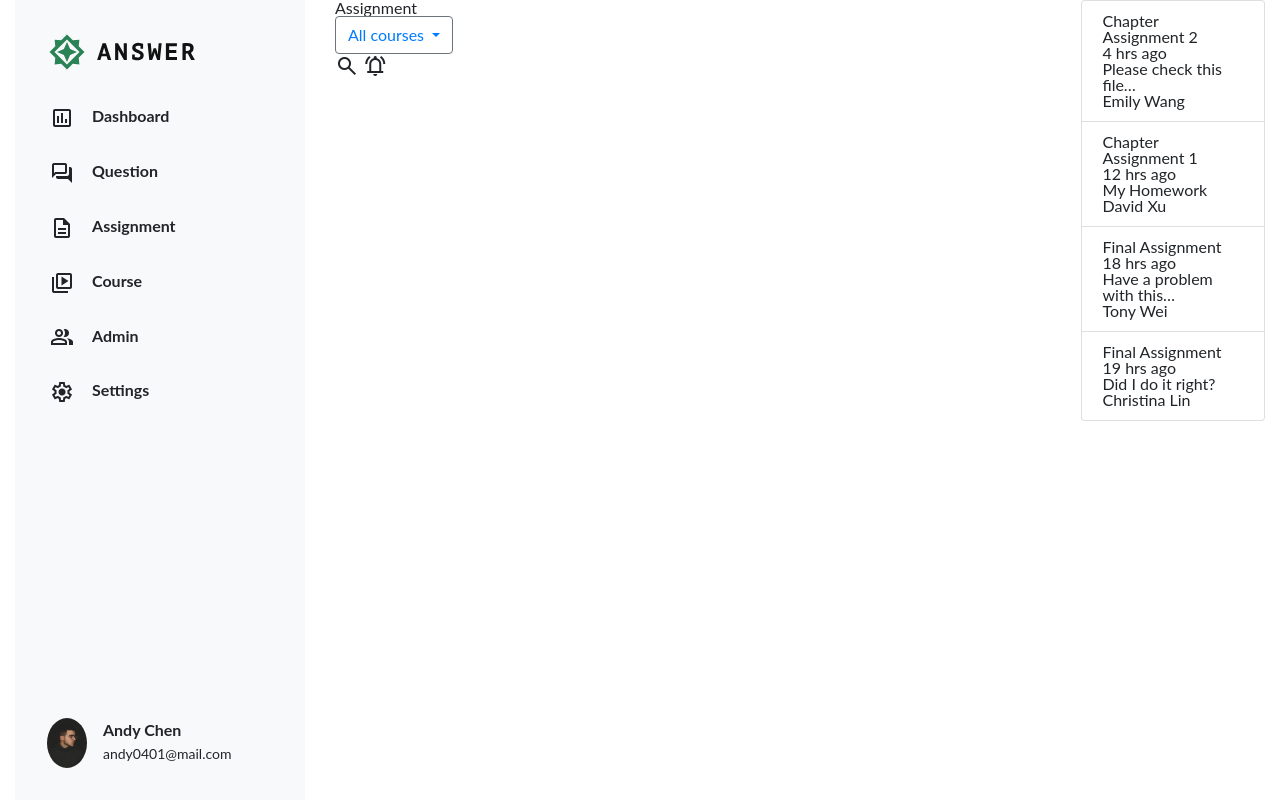
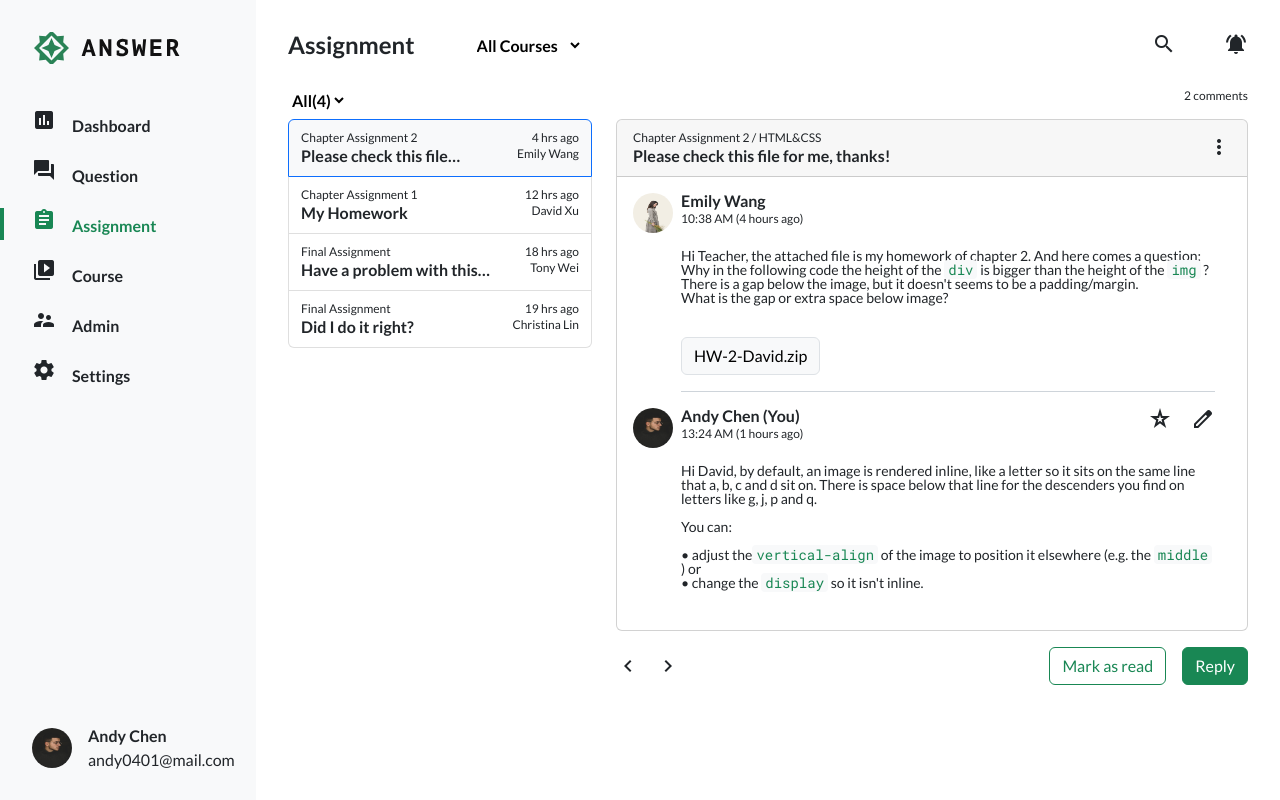
Before and after one commit to Raythomas4721/week_5_bs, a plain HTML site: page index.html in a window 1280 px wide. Drawn offline with nearby package versions, Linux system fonts and the light colour scheme.

Commit message:
Update 2022-08-20T09:15:34.615Z

```diff
--- a/index.html
+++ b/index.html
@@ -6,134 +6,205 @@
   <meta name="viewport" content="width=device-width, initial-scale=1.0">
   <meta http-equiv="X-UA-Compatible" content="ie=edge">
   <title>首頁</title>
+  <link href="https://fonts.googleapis.com/icon?family=Material+Icons"
+  rel="stylesheet">
   <link rel="stylesheet" href="https://fonts.googleapis.com/css2?family=Material+Symbols+Outlined:opsz,wght,FILL,GRAD@20..48,100..700,0..1,-50..200" />
-  <link rel="stylesheet" href="https://fonts.googleapis.com/css2?family=Material+Symbols+Outlined:opsz,wght,FILL,GRAD@48,400,1,0" />
-  <link rel="stylesheet" href="https://cdn.jsdelivr.net/npm/bootstrap@4.6.2/dist/css/bootstrap.min.css" integrity="sha384-xOolHFLEh07PJGoPkLv1IbcEPTNtaed2xpHsD9ESMhqIYd0nLMwNLD69Npy4HI+N" crossorigin="anonymous">
+  <link href="https://cdn.jsdelivr.net/npm/bootstrap@5.2.0/dist/css/bootstrap.min.css" rel="stylesheet" integrity="sha384-gH2yIJqKdNHPEq0n4Mqa/HGKIhSkIHeL5AyhkYV8i59U5AR6csBvApHHNl/vI1Bx" crossorigin="anonymous">
   <link rel="stylesheet" href="./assets/style/all.css">
 </head>
 
 <body>
-  <div class="container-fluid">
-    <div class="row h-100 ">
-      <div class="col-3 h-100">
-        <header class="d-flex flex-column justify-content-between">
-          <div>
-            <h1><a href="#"><img src="./assets/images/logo-ANSWER.svg" alt="Logo"></a></h1>
-          <ul class="nav d-flex flex-column">
-            <li><a href="#"><span class="material-symbols-outlined">
-              insert_chart
-              </span>Dashboard</a></li>
-            <li><a href="#"><span class="material-symbols-outlined">
-              forum
-              </span>Question</a></li>
-            <li><a href="#"><span class="material-symbols-outlined">
-              description
-              </span>Assignment</a></li>
-            <li><a href="#"><span class="material-symbols-outlined">
+  <header class="d-flex flex-column justify-content-between bg-light ">
+    <nav class="nav flex-column">
+      <h1><a href="#">ANSWER</a></h1>
+      <a class="nav-link link-gray" href="#">
+        <span class="material-icons pe-3">
+          assessment
+        </span>Dashboard</a>
+      <a class="nav-link link-gray" href="#">
+        <span class="material-icons pe-3">
+          question_answer
+          </span>Question</a>
+      <a class="nav-link link-gray active " href="#"><span class="material-icons pe-3">
+        assignment
+        </span>Assignment</a>
+      <a class="nav-link link-gray" href="#">
+        <span class="material-icons pe-3">
           video_library
-              </span>Course</a></li>
-            <li><a href="#"><span class="material-symbols-outlined">
-              group
-              </span>Admin</a></li>
-            <li><a href="#"><span class="material-symbols-outlined">
+          </span>Course</a>
+      <a class="nav-link link-gray" href="#"><span class="material-icons pe-3">
+        supervisor_account
+        </span>Admin</a>
+      <a class="nav-link link-gray" href="#"><span class="material-icons pe-3">
         settings
-              </span>Settings</a></li>
+        </span>Settings</a>
+    </nav>
+    <div class="user d-flex ">
+      <img src="./assets/images/andychen.jpeg" alt="Andy">
+      <div class="d-flex flex-column justify-content-between">
+        <h3>Andy Chen</h3>
+        <p class="fw-normal">andy0401@mail.com</p>
+      </div>
+
+    </div>
+  </header>
+
+
+<main>
+  <div class="container">
+    <div class="content-header d-flex justify-content-between align-items-center">
+      <div class="d-flex align-items-center">
+        <h2 class="fw-bold fs-4 me-6 mb-0">Assignment</h2>
+        <select class="px-2 border-0 bg-transparent fw-bold">
+          <option value="Courses">All Courses</option>
+          <option value="M">Math</option>
+          <option value="E">English</option>
+          <option value="H">History</option>
+        </select>
+      </div>
+      <ul class="list-unstyled d-flex mb-0">
+        <li>
+          <a href="#" class="d-block me-4">
+            <span class="material-icons">search</span>
+          </a>
+        </li>
+        <li>
+          <a href="#">
+            <span class="material-icons">notifications_active</span>
+          </a>
+        </li>
       </ul>
     </div>
-          <div class="user d-flex">
-            <img src="./assets/images/andychen.jpeg" alt="andy">
+    <div class="allBar d-flex justify-content-between mb-2">
+      <select class="border-0 bg-transparent fw-bold">
+        <option value="All">All(4)</option>
+        <option value="1">1</option>
+        <option value="2">2</option>
+        <option value="3">3</option>
+      </select>
+      <p>2 comments</p>
+    </div>
+    <div class="row">
+      <div class="col-md-4">
+        <div class="list-group">
+          <a href="#" class="list-group-item list-group-item-action active" aria-current="true">
+            <div class="d-flex justify-content-between mb-1">
+              <h3>Chapter Assignment 2</h3>
+              <span>4 hrs ago</span>
+            </div>
+            <div class="d-flex justify-content-between">
+              <p>Please check this file…</p>
+              <span>Emily Wang</span>
+            </div>
+          </a>
+          <a href="#" class="list-group-item list-group-item-action">
+            <div class="d-flex justify-content-between mb-1">
+              <h3>Chapter Assignment 1</h3>
+              <span>12 hrs ago</span>
+            </div>
+            <div class="d-flex justify-content-between">
+              <p>My Homework</p>
+              <span>David Xu</span>
+            </div>
+          </a>
+          <a href="#" class="list-group-item list-group-item-action">
+            <div class="d-flex justify-content-between mb-1" >
+              <h3>Final Assignment</h3>
+              <span>18 hrs ago</span>
+            </div>
+            <div class="d-flex justify-content-between">
+              <p>Have a problem with this…</p>
+              <span>Tony Wei</span>
+            </div>
+          </a>
+          <a class="list-group-item list-group-item-action">
+            <div class="d-flex justify-content-between mb-1">
+              <h3>Final Assignment</h3>
+              <span>19 hrs ago</span>
+            </div>
+            <div class="d-flex justify-content-between">
+              <p>Did I do it right?</p>
+              <span>Christina Lin</span>
+            </div>
+          </a>
+        </div>
+      </div>
+      <div class="col-md-8">
+        <div class="card">
+          <div class="card-header d-flex justify-content-between align-items-center ">
+            <div class="d-flex flex-column">
+              <h3>Chapter Assignment 2 / HTML&CSS</h3>
+              <p class="fw-bold">Please check this file for me, thanks!</p>
+            </div>
+            <a href="#"><span class="material-icons">
+              more_vert
+              </span></a>
+          </div>
+          <div class="card-body d-flex flex-column">
+            <div class="d-flex">
+              <div class="card-pic">
+                <img src="./assets/images/emilywang.jpeg" alt="emily">
+              </div>
               <div>
-              <h3>Andy Chen</h3>
-              <p>andy0401@mail.com</p>
+                <div class="card-title d-flex flex-column">
+                  <p class="fw-bold">Emily Wang</p>
+                  <span>10:38 AM (4 hours ago)</span>
+                </div>
+                <p class="card-text">Hi Teacher, the attached file is my homework of chapter 2. And here comes a question: Why in the following code the height of the <code class="text-success bg-light px-1 rounded-1 font-mono">div</code> is bigger than the height of the <code class="text-success bg-light px-1 rounded-1 font-mono">img</code> ? There is a gap below the image, but it doesn't seems to be a padding/margin. <br>What is the gap or extra space below image?</p>
+                <a href="#" class="btn btn-light border" download="HW-2-David.zip">HW-2-David.zip</a>
+                <div class="line"></div>
+              </div>
+            </div>
+            <div class="d-flex">
+              <div class="card-pic">
+                <img class="mt-3" src="./assets/images/andychen.jpeg" alt="andy">
+              </div>
+              <div>
+                <div class="d-flex justify-content-between align-items-center">
+                  <div class="card-title">
+                    <p class="fw-bold pt-3">Andy Chen (You)</p>
+                    <span>13:24 AM (1 hours ago)</span>
+                  </div>
+                  <div >
+                    <span class="material-symbols-outlined me-3">
+                      star_rate
+                      </span>
+                    <span class="material-symbols-outlined">
+                      edit
+                      </span>
                   </div>
                 </div>
 
-        </header>
-      </div>
-
-
-
-<div class="col-9 d-flex">
-  <div class="content-header  d-flex w-100 flex-row justify-content-between">
-    <div>
-      <h2>Assignment</h2>
-      <div class="dropdown">
-        <button class="btn btn-secondary dropdown-toggle text-primary bg-transparent" type="button" id="dropdownMenuButton" data-toggle="dropdown" aria-haspopup="true" aria-expanded="false">
-          All courses
-        </button>
-        <div class="dropdown-menu" aria-labelledby="dropdownMenuButton">
-          <a class="dropdown-item" href="#">English</a>
-          <a class="dropdown-item" href="#">Math</a>
-          <a class="dropdown-item" href="#">History</a>
-        </div>
-      </div>
-      <div>
-        <a href="#">
-          <span class="material-symbols-outlined">
-            search
-            </span>
-        </a>
-        <a href="#"><span class="material-symbols-outlined">
-          notifications_active
-          </span></a>
+                <p class="card-text">Hi David, by default, an image is rendered inline, like a letter so it sits on the same line that a, b, c and d sit on. There is space below that line for the descenders you find on letters like g, j, p and q. <br><br>You can: <br><br>• adjust the<code class="text-success bg-light px-1 rounded-1 font-mono">vertical-align</code> of the image to position it elsewhere (e.g. the <code class="text-success bg-light px-1 rounded-1 font-mono">middle</code> ) or <br>• change the <code class="text-success bg-light px-1 rounded-1 font-mono">display</code> so it isn't inline.</p>
               </div>
             </div>
 
           </div>
-
-  <ul class="list-group">
-    <li class="list-group-item">
-      <div>
-        <h3>Chapter Assignment 2</h3>
-        <p>4 hrs ago</p>
         </div>
-      <div>
-        <p>Please check this file…</p>
-        <span>Emily Wang</span>
+        <div class="d-flex align-items-center justify-content-between pt-3">
+          <div class="d-flex">
+            <span class="material-icons me-3">
+              chevron_left
+            </span>
+            <span class="material-icons">
+              chevron_right
+            </span>
           </div>
-    </li>
-    <li class="list-group-item">
-      <div>
-        <h3>Chapter Assignment 1</h3>
-        <p>12 hrs ago</p>
-      </div>
-      <div>
-        <p>My Homework</p>
-        <span>David Xu</span>
-      </div>
-    </li>
-    <li class="list-group-item">
-      <div>
-        <h3>Final Assignment</h3>
-        <p>18 hrs ago</p>
-      </div>
-      <div>
-        <p>Have a problem with this…</p>
-        <span>Tony Wei</span>
-      </div>
-    </li>
-    <li class="list-group-item">
-      <div>
-        <h3>Final Assignment</h3>
-        <p>19 hrs ago</p>
-      </div>
-      <div>
-        <p>Did I do it right?</p>
-        <span>Christina Lin</span>
-      </div>
-    </li>
-  </ul>
-</div>
-
-
+          <div class="d-flex justify-content-end">
+            <button type="button" class="btn btn-outline-success me-3">Mark as read</button>
+            <button type="button" class="btn btn-success">Reply</button>
           </div>
         </div>
+      </div>
+    </div>
+  </div>
+</main>
+
   <footer>
 
   </footer>
-  <script src="https://cdn.jsdelivr.net/npm/jquery@3.5.1/dist/jquery.slim.min.js" integrity="sha384-DfXdz2htPH0lsSSs5nCTpuj/zy4C+OGpamoFVy38MVBnE+IbbVYUew+OrCXaRkfj" crossorigin="anonymous"></script>
-    <script src="https://cdn.jsdelivr.net/npm/bootstrap@4.6.2/dist/js/bootstrap.bundle.min.js" integrity="sha384-Fy6S3B9q64WdZWQUiU+q4/2Lc9npb8tCaSX9FK7E8HnRr0Jz8D6OP9dO5Vg3Q9ct" crossorigin="anonymous"></script>
-
+  <script src="https://cdn.jsdelivr.net/npm/@popperjs/core@2.11.5/dist/umd/popper.min.js" integrity="sha384-Xe+8cL9oJa6tN/veChSP7q+mnSPaj5Bcu9mPX5F5xIGE0DVittaqT5lorf0EI7Vk" crossorigin="anonymous"></script>
+  <script src="https://cdn.jsdelivr.net/npm/bootstrap@5.2.0/dist/js/bootstrap.min.js" integrity="sha384-ODmDIVzN+pFdexxHEHFBQH3/9/vQ9uori45z4JjnFsRydbmQbmL5t1tQ0culUzyK" crossorigin="anonymous"></script>
 </body>
 
 </html>
```
Also changed, not shown: assets/style/all.css, 1 other file. Lines whose indentation alone changed are shown as unchanged.
